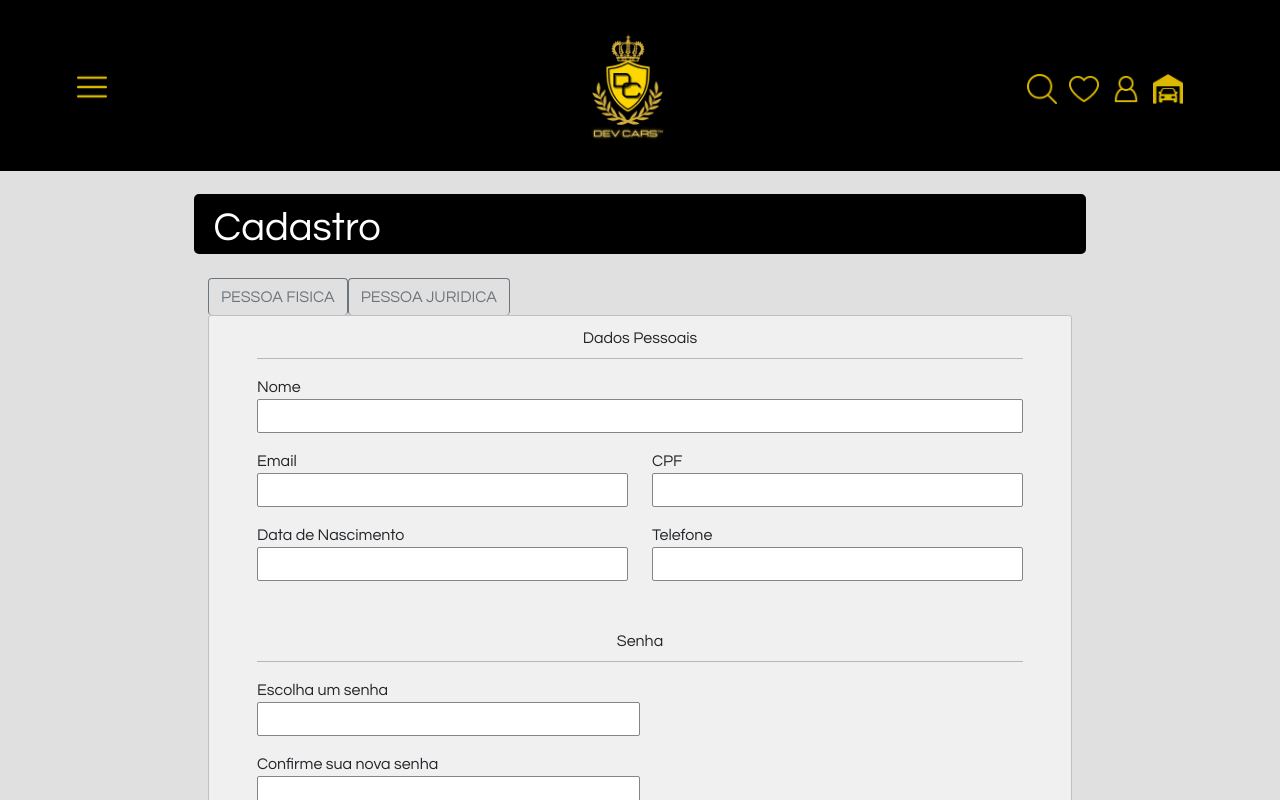
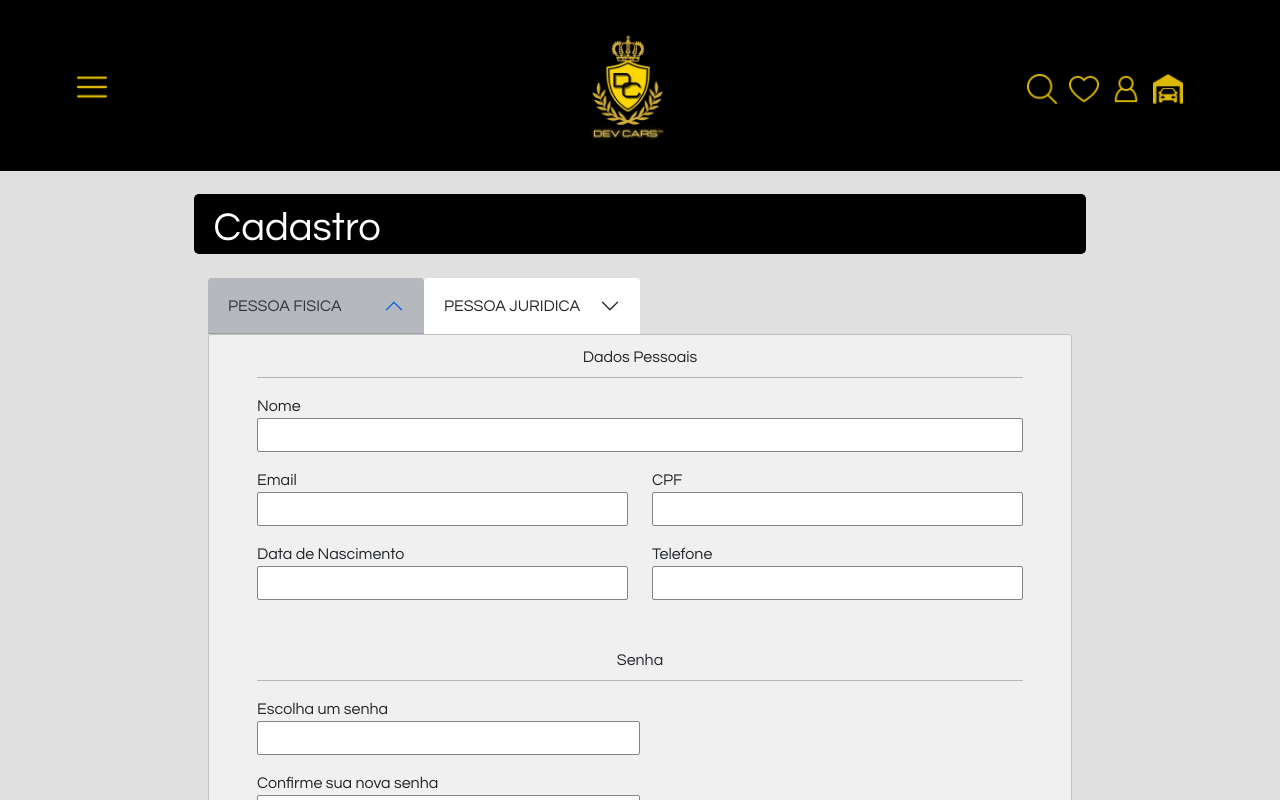
Before and after one commit to augustomeireles05/FinalReactProjectDevCars, a React (Create React App) app: page /register in a window 1280 px wide. Shown: the top 800 px of the page. Built offline with nearby package versions, Linux system fonts and the light colour scheme.

Commit message:
aba em destaque ok

```diff
--- a/src/pages/register/Register.jsx
+++ b/src/pages/register/Register.jsx
@@ -29,12 +29,10 @@ function Register() {
     })
 
 
-    // const validate = () => {
-    //     registerPF.senhaCliente==confirmPassword ?
-    //     "j"
-    //     :
-    //     "x"
-    // }
+    const changeColor = () => {
+
+    }
+
 
     const registerPFClient = () => {
         axios.post(`${URLPF}`, registerPF)
@@ -61,11 +59,11 @@ function Register() {
             <div id="accordion" className="container container-register w-75 d-flex flex-column px-md-5 mt-4">
 
 
-                <div className="" id="myGroup">
-                    <button className="btn btn-outline-secondary border-bottom-0 trigger-colapse-register" data-bs-toggle="collapse" href="#collapseOne">
+                <div className="d-flex w-50" id="myGroup">
+                    <button className="accordion-button border-bottom-0 trigger-colapse-register rounded-top" data-bs-toggle="collapse" href="#collapseOne">
                         PESSOA FISICA
                     </button>
-                    <button className="collapsed btn btn-outline-secondary border-bottom-0 trigger-colapse-register" data-bs-toggle="collapse" href="#collapseTwo">
+                    <button className="accordion-button collapsed border-bottom-0 trigger-colapse-register rounded-top" data-bs-toggle="collapse" href="#collapseTwo">
                         PESSOA JURIDICA
                     </button>
                 </div>
```
